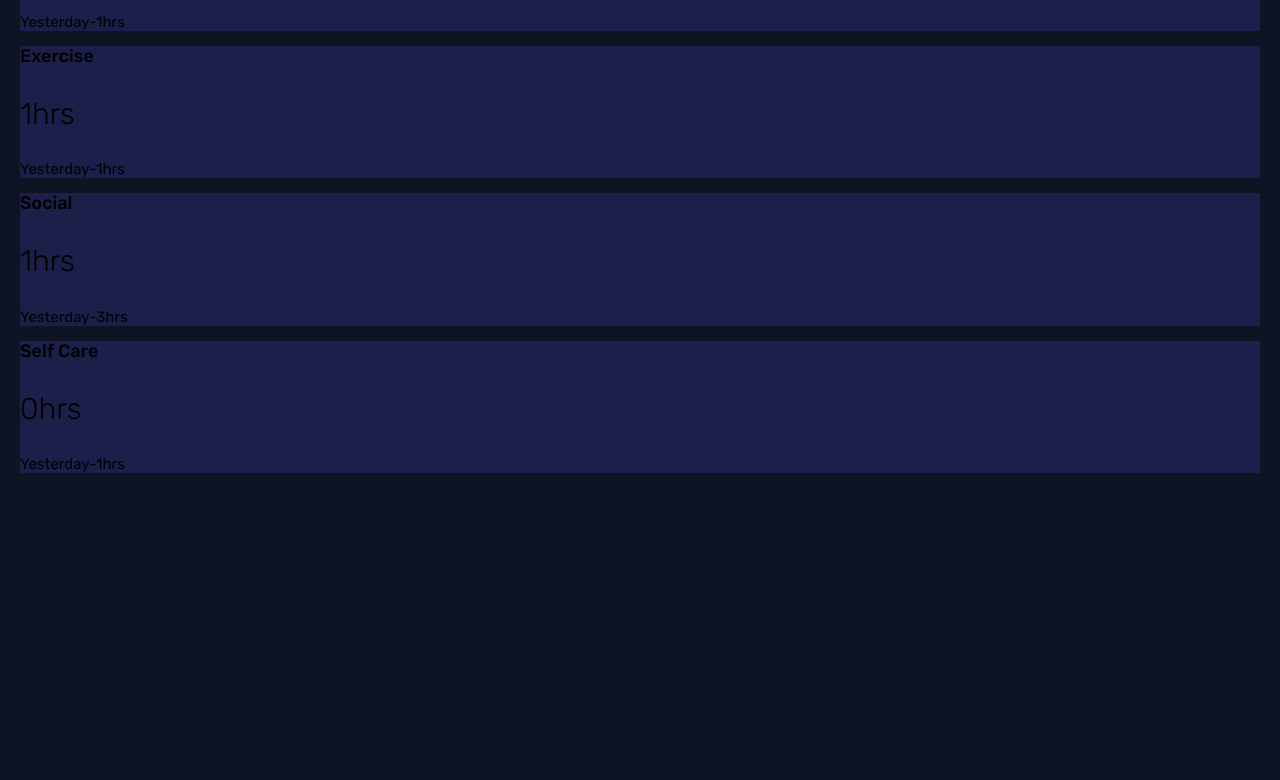
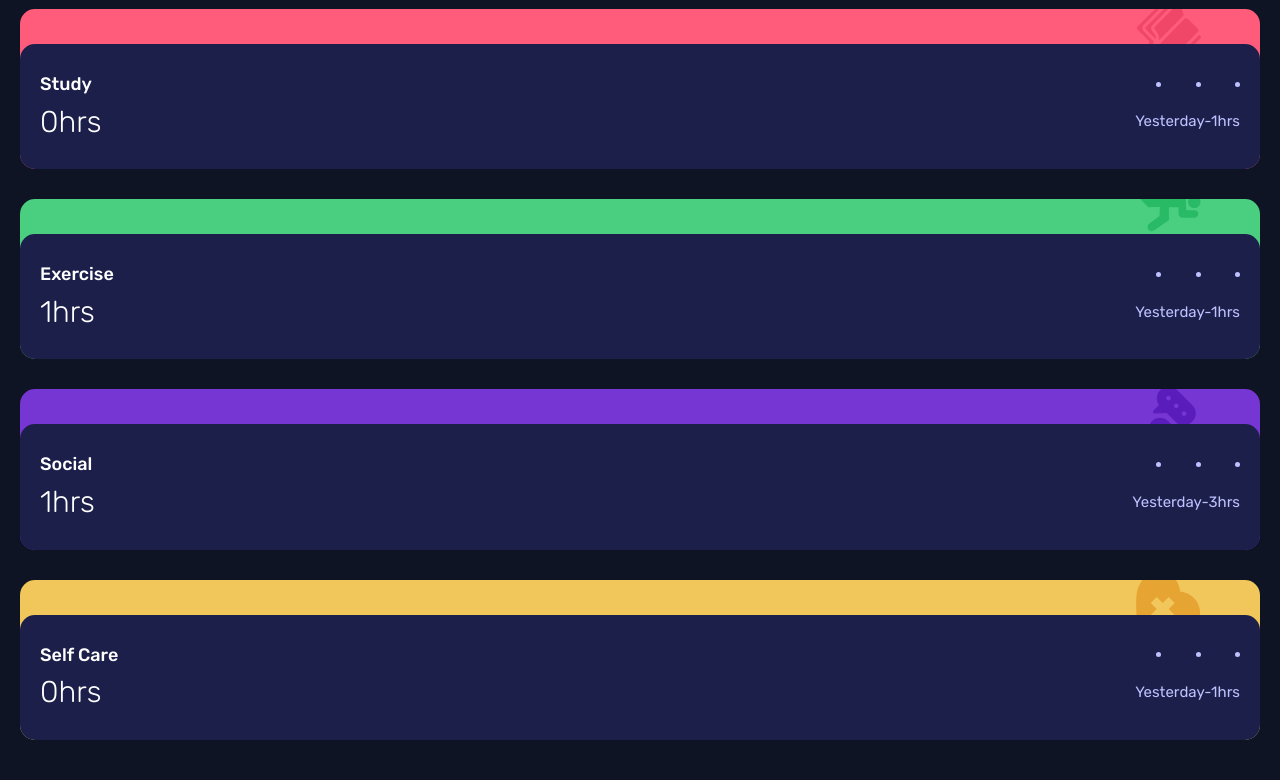
Before and after one commit to buneeIsSlo/time-tracking-dashboard, a website built with webpack: page src/index.html in a window 1280 px wide. Shown: the part 657-1437 px from the top of the page. Before the commit the page ends 1185 px from the top, so only its background shows below. Built offline with nearby package versions, Linux system fonts and the light colour scheme.

Commit message:
Add: added more styling and animations to stats

```diff
--- a/src/css/app.css
+++ b/src/css/app.css
@@ -46,14 +46,40 @@ img {
     max-width: 100%;
 }
 
+h2,
+p {
+    margin: 0;
+}
+
+.container {
+    display: grid;
+    grid-template-areas:
+        "profile"
+        "work"
+        "play"
+        "study"
+        "exercise"
+        "social"
+        "self";
+    grid-gap: 3rem;
+}
+
 .card--profile-wrapper,
-.card--wrapper {
+.card__stats {
     background-color: var(--c-dark-blue);
+}
+
+.card--radius {
+    border-radius: 1.5rem;
+}
+
+#profile {
+    grid-area: "profile";
 }
 
 .card__profile {
     background-color: var(--c-blue);
-    padding: 3rem;
+    padding: 3rem 3.2rem;
     display: flex;
     justify-content: space-between;
 }
@@ -66,12 +92,12 @@ img {
 }
 
 .card__report {
-    margin-top: 1rem;
+    margin: 10px 0px 0px 0px;
     color: var(--c-pale-blue);
 }
 
 .card__name {
-    margin: 0px 0px 0px 0px;
+    margin: 5px 0px 0px 0px;
     color: #fff;
 }
 
@@ -84,4 +110,119 @@ img {
 
 .card__item {
     color: var(--c-desaturated-blue);
+    cursor: pointer;
+    transition: color .5s cubic-bezier(0.5, 1, 0.89, 1);
 }
+
+.card__item:hover {
+    color: #fff;
+}
+
+#work {
+    background-color: var(--c-work);
+    grid-area: "work";
+    background-image: url("../images/icon-work.svg");
+}
+
+#play {
+    background-color: var(--c-play);
+    grid-area: "play";
+    background-image: url("../images/icon-play.svg");
+}
+
+#study {
+    background-color: var(--c-study);
+    grid-area: "study";
+    background-image: url("../images/icon-study.svg");
+}
+
+#exercise {
+    background-color: var(--c-exercise);
+    grid-area: "exercise";
+    background-image: url("../images/icon-exercise.svg");
+}
+
+#social {
+    background-color: var(--c-social);
+    grid-area: "social";
+    background-image: url("../images/icon-social.svg");
+}
+
+#self {
+    background-color: var(--c-self-care);
+    grid-area: "self";
+    background-image: url("../images/icon-self-care.svg");
+}
+
+.card--wrapper {
+    padding-top: 3.5rem;
+    background-repeat: no-repeat;
+    background-size: 6.5rem;
+    background-position: 95% -10%;
+    animation: bgIconScaleDown .9s cubic-bezier(0, 0.55, 0.45, 1) forwards;
+    pointer-events: none;
+}
+
+.card--wrapper:hover {
+    animation: bgIconScaleUp .9s cubic-bezier(0, 0.55, 0.45, 1) forwards;
+}
+
+.card__stats {
+    display: flex;
+    flex-direction: column;
+    gap: 1rem;
+    padding: 3rem 2rem;
+    cursor: pointer;
+    pointer-events: auto;
+}
+
+.card--col {
+    display: flex;
+    justify-content: space-between;
+    align-items: center;
+}
+
+.card__options {
+    width: 7%;
+}
+
+.card__options span {
+    width: 5px;
+    height: 5px;
+    border-radius: 100px;
+    cursor: pointer;
+    background-color: var(--c-pale-blue);
+}
+
+.card__options:hover span {
+    background-color: #fff;
+}
+
+.card__title,
+.card__time {
+    color: #fff;
+}
+
+.card__history {
+    color: var(--c-pale-blue);
+}
+
+@keyframes bgIconScaleUp {
+    from {
+        background-size: 6.5rem;
+    }
+
+    to {
+        background-size: 10rem;
+    }
+}
+
+@keyframes bgIconScaleDown {
+    from {
+        background-size: 10rem;
+    }
+
+    to {
+        background-size: 6.5rem;
+    }
+}
```
